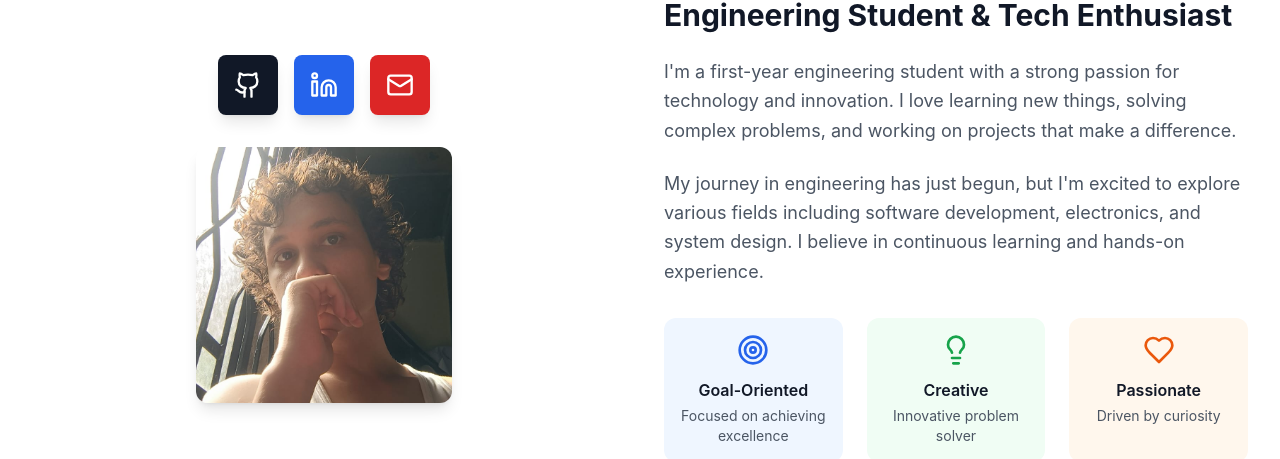
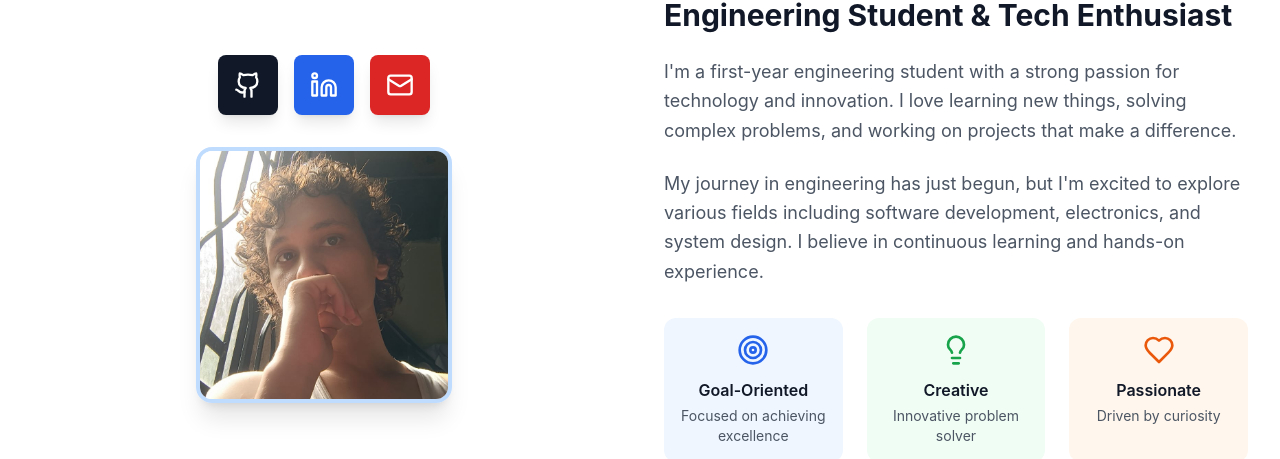
Before and after one commit to ayushbogati234-art/portfolio, a React (Vite) app: page / in a window 1280 px wide. Shown: the part 1007-1466 px from the top of the page. Built offline with nearby package versions, Linux system fonts and the light colour scheme.

Commit message:
Update image class for About component

```diff
--- a/src/About.tsx
+++ b/src/About.tsx
@@ -41,7 +41,7 @@ const About = () => {
               <img
                 src={profile}
                 alt="Ayush Bogati"
-                className="w-64 h-64 rounded-xl object-cover shadow-lg"
+                className="w-64 h-64 rounded-2xl object-cover shadow-xl border-4 border-blue-200"
               />
             </div>
           </div>
```
